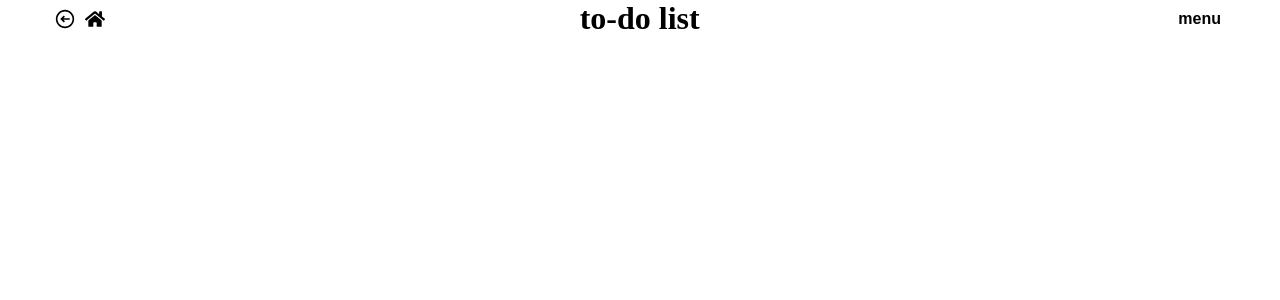
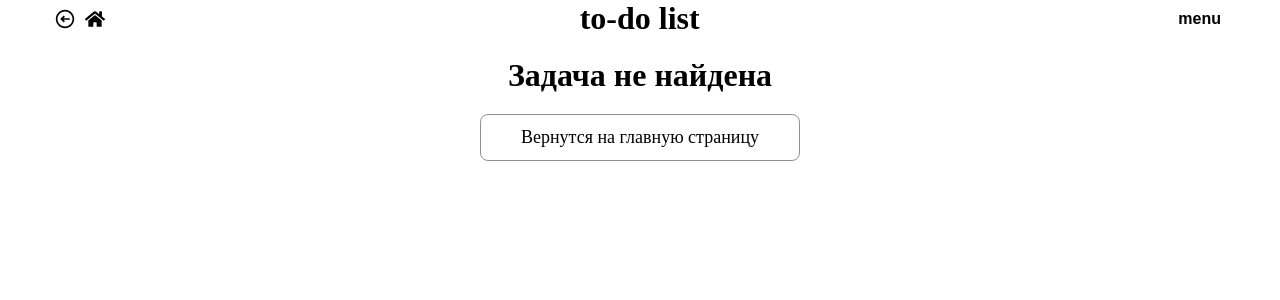
Before and after one commit to NikolayV11/to-doList, a React (Vite) app in the folder client/: page /task/1 in a window 1280 px wide. Shown: the top 300 px of the page. Built offline with nearby package versions, Linux system fonts and the light colour scheme.

Commit message:
Стилизовал заголовок списка задач

```diff
--- a/client/src/app/arrayTasks/index.ts
+++ b/client/src/app/arrayTasks/index.ts
@@ -15,7 +15,8 @@ export const arrayTasksSlice = createSlice({
     },
     // удаляем список задач из массива
     deleteToDoTask: (state, action: PayloadAction<string>) => {
-      state = state.filter((item) => item.id !== action.payload);
+      const newList = state.findIndex((item) => item.id === action.payload);
+      state = state.splice(newList, 1);
     },
     // изменяет статус списка задач если весь список выполнен
     taskListStatus: (state, action: PayloadAction<string>) => {
--- a/client/src/index.css
+++ b/client/src/index.css
@@ -108,3 +108,43 @@ header h1 {
   gap: 20px;
   padding: 20px;
 }
+
+.title_list {
+  display: flex;
+  padding: 20;
+  justify-content: space-around;
+  align-items: center;
+  margin: 20px 0;
+}
+.title_list input {
+  cursor: pointer;
+}
+.title_list h1 {
+  cursor: default;
+}
+.info_list {
+  display: flex;
+  flex-direction: column;
+  align-items: center;
+  justify-content: center;
+  row-gap: 20px;
+}
+
+.info_list a {
+  font-size: 18px;
+  display: inline-block;
+  border: 1px solid #929090;
+  padding: 12px 40px;
+  border-radius: 8px;
+  transition: all 0.4s ease-in-out;
+}
+
+body.light .info_list a:hover {
+  background-color: #53b972;
+  box-shadow: 3px 3px 8px 2px rgba(122, 122, 122, 0.877);
+}
+body.dark .info_list a:hover {
+  background-color: rgb(77, 177, 243);
+  color: black;
+  box-shadow: inset 0px 0px 6px 5px rgba(122, 122, 122, 0.877);
+}
--- a/client/src/pages/taskList/index.tsx
+++ b/client/src/pages/taskList/index.tsx
@@ -1,9 +1,10 @@
 import { useSelector } from "react-redux";
 import { RootState, useAppDispatch } from "../../app/store";
 
-import { useLocation } from "react-router-dom";
-import { ChangeTask } from "../../components";
-import { deleteTaskList, taskStatus } from "../../app/arrayTasks";
+import { Link, useLocation } from "react-router-dom";
+import { ChangeTask, CustomButton } from "../../components";
+import { deleteTaskList, taskStatus, taskListStatus, deleteToDoTask } from "../../app/arrayTasks";
+import { BiSolidTrash } from "react-icons/bi";
 
 type IDList = { idArray: string; idList: string };
 export function TaskList() {
@@ -22,11 +23,25 @@ export function TaskList() {
   function checkedTask({ idArray, idList }: IDList) {
     Dispatch(taskStatus({ idArray, idList }));
   }
-  return (
-    taskList && (
+  return taskList ? (
     <div>
-        <div>
+      <div className="title_list">
+        <input
+          type="checkbox"
+          checked={taskList.status}
+          onChange={() => {
+            Dispatch(taskListStatus(taskList.id));
+          }}
+        />
         <h1>{taskList.name}</h1>
+        <CustomButton
+          text="удалить задачу"
+          timeoutIn={500}
+          onClick={() => {
+            Dispatch(deleteToDoTask(taskList.id));
+          }}>
+          <BiSolidTrash />
+        </CustomButton>
       </div>
       <div>
         {taskList.listTask.map((item) => {
@@ -44,6 +59,10 @@ export function TaskList() {
       </div>
       <div></div>
     </div>
-    )
+  ) : (
+    <div className="info_list">
+      <h1>Задача не найдена</h1>
+      <Link to="/">Вернутся на главную страницу</Link>
+    </div>
   );
 }
```
Lines whose indentation alone changed are shown as unchanged.
